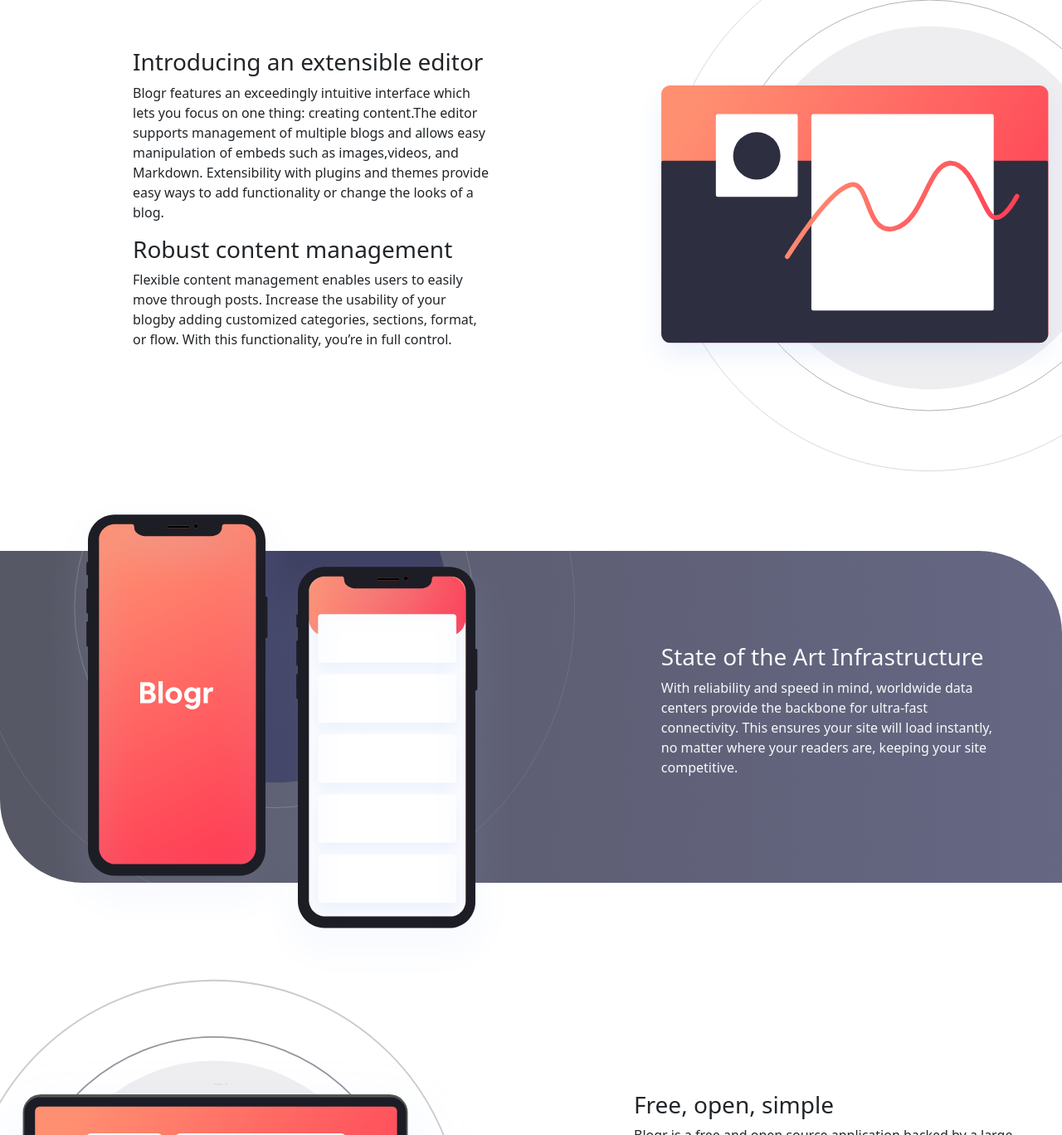
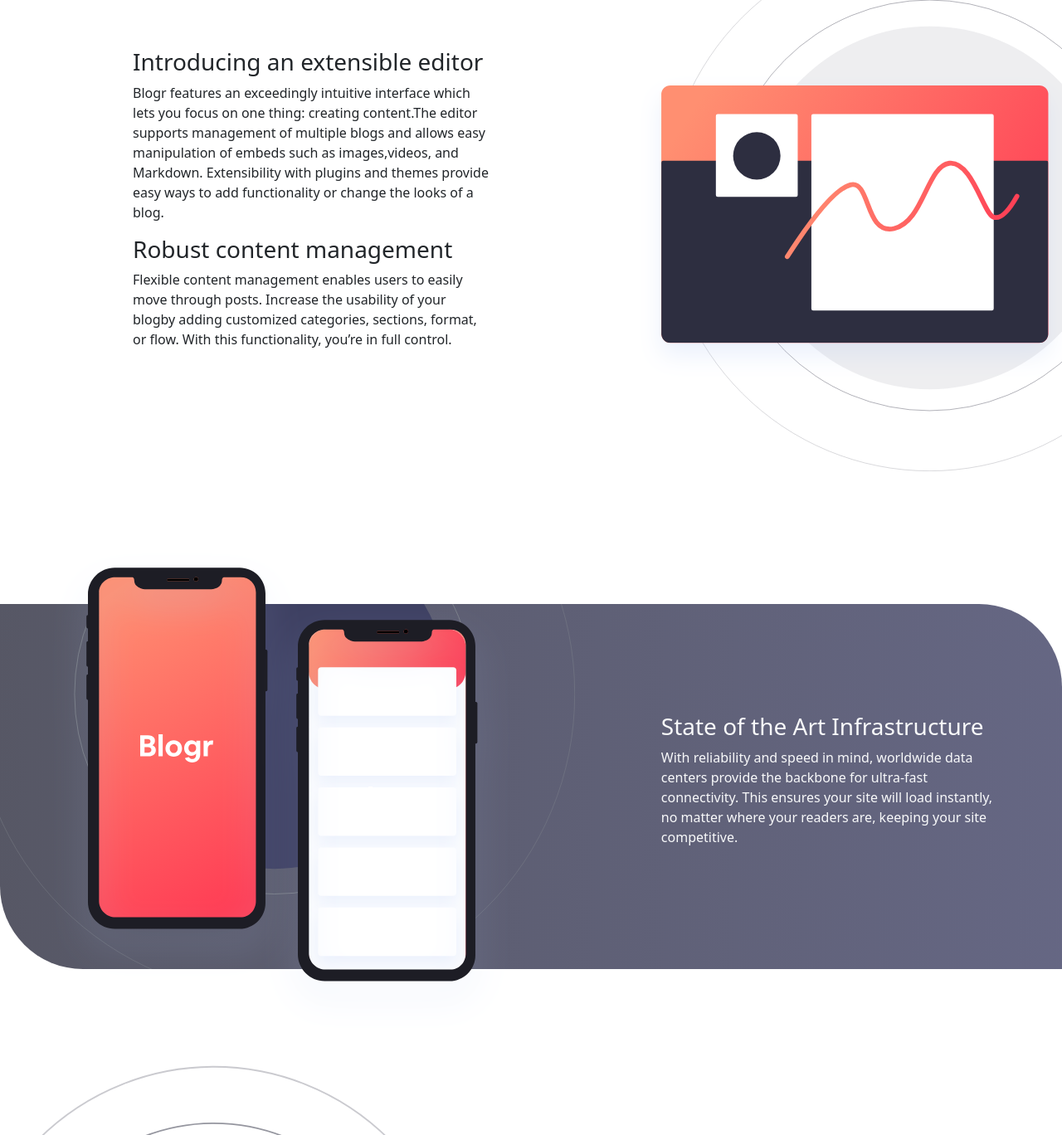
Before and after one commit to sarajlija/sarajlija-blogr-landing-page-main, a plain HTML site: page index.html in a window 1280 px wide. Shown: the part 727-2095 px from the top of the page at 83% size. Drawn offline with Linux system fonts and the light colour scheme.

Commit message:
Update styles.css

```diff
--- a/assets/css/styles.css
+++ b/assets/css/styles.css
@@ -413,7 +413,7 @@
 .section-container-product {
   display:flex;
   flex-direction: column;
-  padding-bottom: 6rem;
+  padding-bottom: 10rem;
 }
 
 .container-product {
@@ -526,7 +526,7 @@
 .state-of-art {
   display:flex;
   width: 100%;
-  height: 50vh;
+  height: 55vh;
   align-items: center;
   position: relative;
 }
@@ -535,7 +535,7 @@
   position: absolute;
   background-image: linear-gradient(to right, hsl(237, 17%, 21%) , hsl(237, 23%, 32%));
   width: 100%;
-  height: 50vh;
+  height: 55vh;
   opacity: 0.8;
   border-bottom-left-radius: 100px;
   border-top-right-radius: 100px;
@@ -547,7 +547,7 @@
   background-repeat: no-repeat;
   background-size: 100% ;
   width: 130%;
-  height: 50vh;
+  height: 55vh;
   position: relative;
 }
 .state-text {
@@ -570,7 +570,7 @@
   .pattern-image {
     position: absolute;
     z-index: 0;
-    top: -2rem;
+    top: -6rem;
     left: 2rem;
     max-width: 160%;
   }
```
